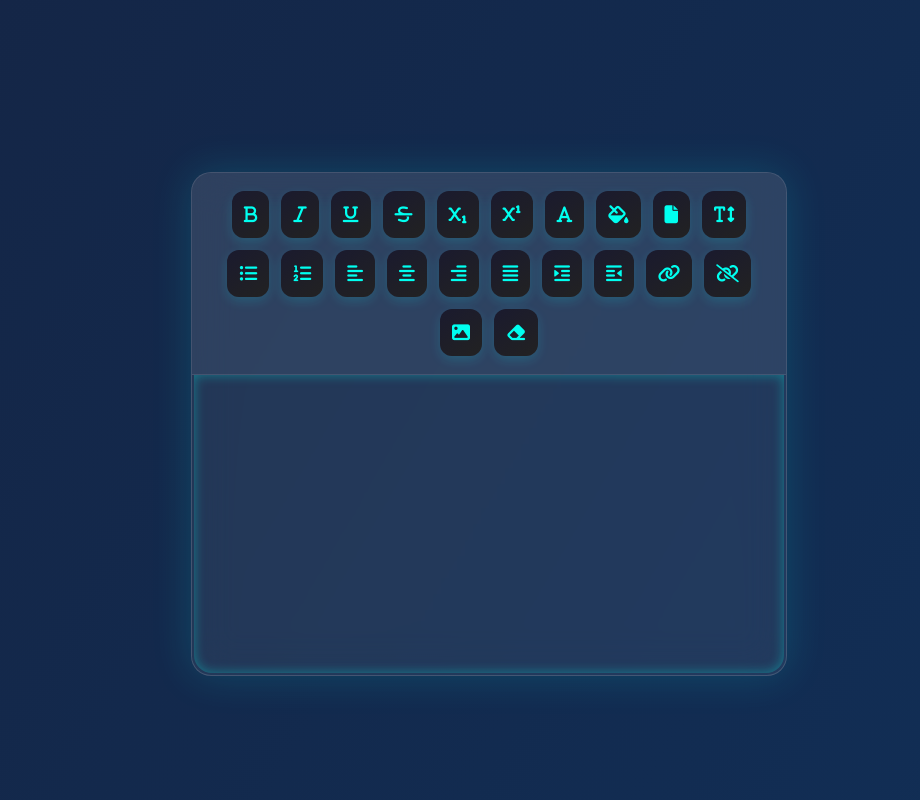
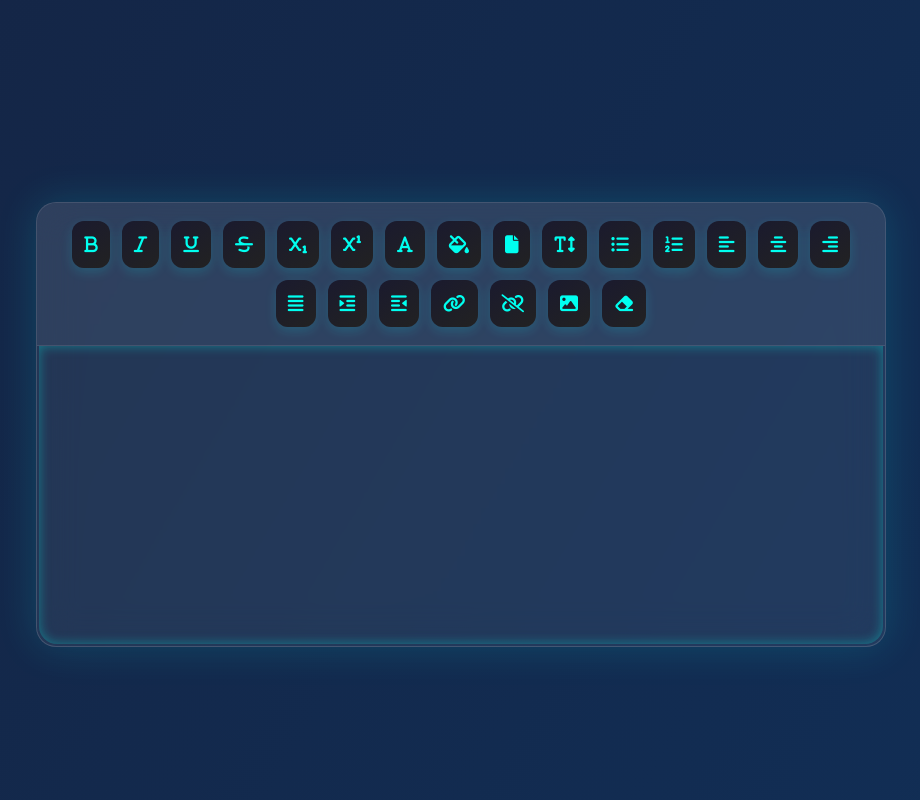
Before and after one commit to areebatahi/Rich_text_editor, a plain HTML site: page index.html in a window 1280 px wide. Shown: the whole page, without its empty margins (151-1071 px from the left). Drawn offline with nearby package versions, Linux system fonts and the light colour scheme; some packages are replaced by stand-ins of ours; a script that the page names is missing.

Commit message:
set width

```diff
--- a/index.html
+++ b/index.html
@@ -22,7 +22,7 @@
   </head>
 
   <body>
-    <div class="container mt-5 w-50">
+    <div class="container mt-5 w-75">
       <div class="card">
         <div class="text-editor-header">
           <button class="btn" data-element="bold">
```
